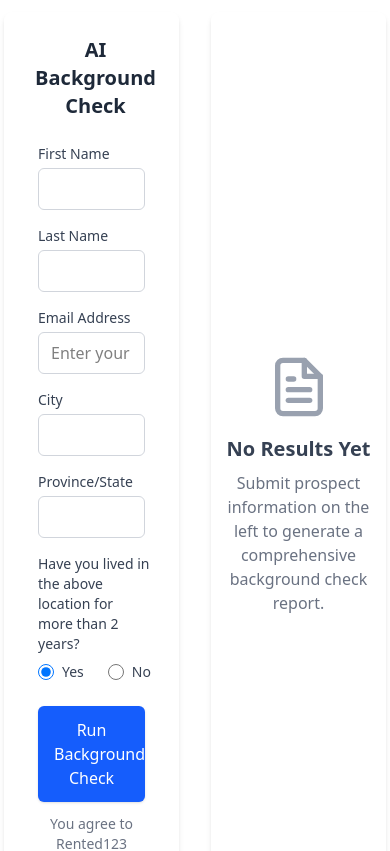
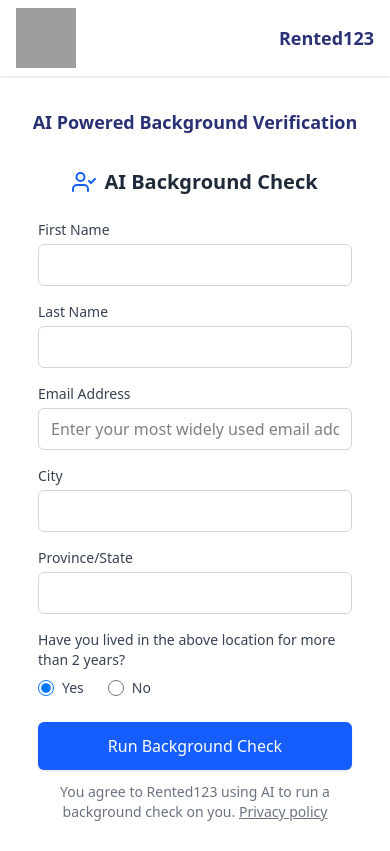
Before and after one commit to techrented123/ai-background-check, a Next.js app: page / in a window 390 px wide. Shown: the top 851 px of the page. Built offline with nearby package versions, Linux system fonts and the light colour scheme; grey boxes are pictures that could not be loaded.

Commit message:
fix:hide form while showing results on mobile

```diff
--- a/app/page.tsx
+++ b/app/page.tsx
@@ -3,6 +3,7 @@ import React, { useState } from "react";
 import { ProspectInfo, BackgroundCheckResult } from "@/types";
 import ResultsPanel from "./ResultsPanel";
 import { Form } from "./_components/Form";
+import Header from "./_components/Header";
 
 export default function BackgroundCheck() {
   const [isLoading, setIsLoading] = useState(false);
@@ -12,6 +13,7 @@ export default function BackgroundCheck() {
     email: "",
     city: "",
     state: "",
+    dob: "",
     city2: "",
     state2: "",
     lengthOfStay: "yes",
@@ -77,14 +79,26 @@ export default function BackgroundCheck() {
     }
   };
 
+  React.useEffect(() => {
+    window.scrollTo(0, 0);
+  }, [results]);
   return (
+    <div>
+      <Header />
       <main
         className={`md:container mx-auto md:px-4 px-1 py-3 md:py-8 ${
           results ? "h-[500px]" : "max-h-[60vh]"
         }`}
       >
-      <div className="grid grid-cols-2 gap-8">
-        <div className="bg-white rounded-lg shadow-md p-6 ">
+        <div className="grid grid-cols-1 md:grid-cols-2 gap-8">
+          <p className="text-lg font-semibold mt-5 text-center text-[#293074] md:hidden">
+            AI Powered Background Verification
+          </p>
+          <div
+            className={`bg-white rounded-lg md:shadow-md p-6 pt-0 ${
+              results ? "hidden md:block" : ""
+            } `}
+          >
             <Form
               onSubmit={handleSubmit}
               isLoading={isLoading}
@@ -95,10 +109,11 @@ export default function BackgroundCheck() {
             />
           </div>
 
-        <div className="bg-white rounded-lg p-1 md:p-6 shadow-md">
+          <div className="bg-white rounded-lg p-1 md:p-6 md:shadow-md mt-[-10px] md:mt-0">
             <ResultsPanel results={results} isLoading={isLoading} />
           </div>
         </div>
       </main>
+    </div>
   );
 }
```
Lines whose indentation alone changed are shown as unchanged.
